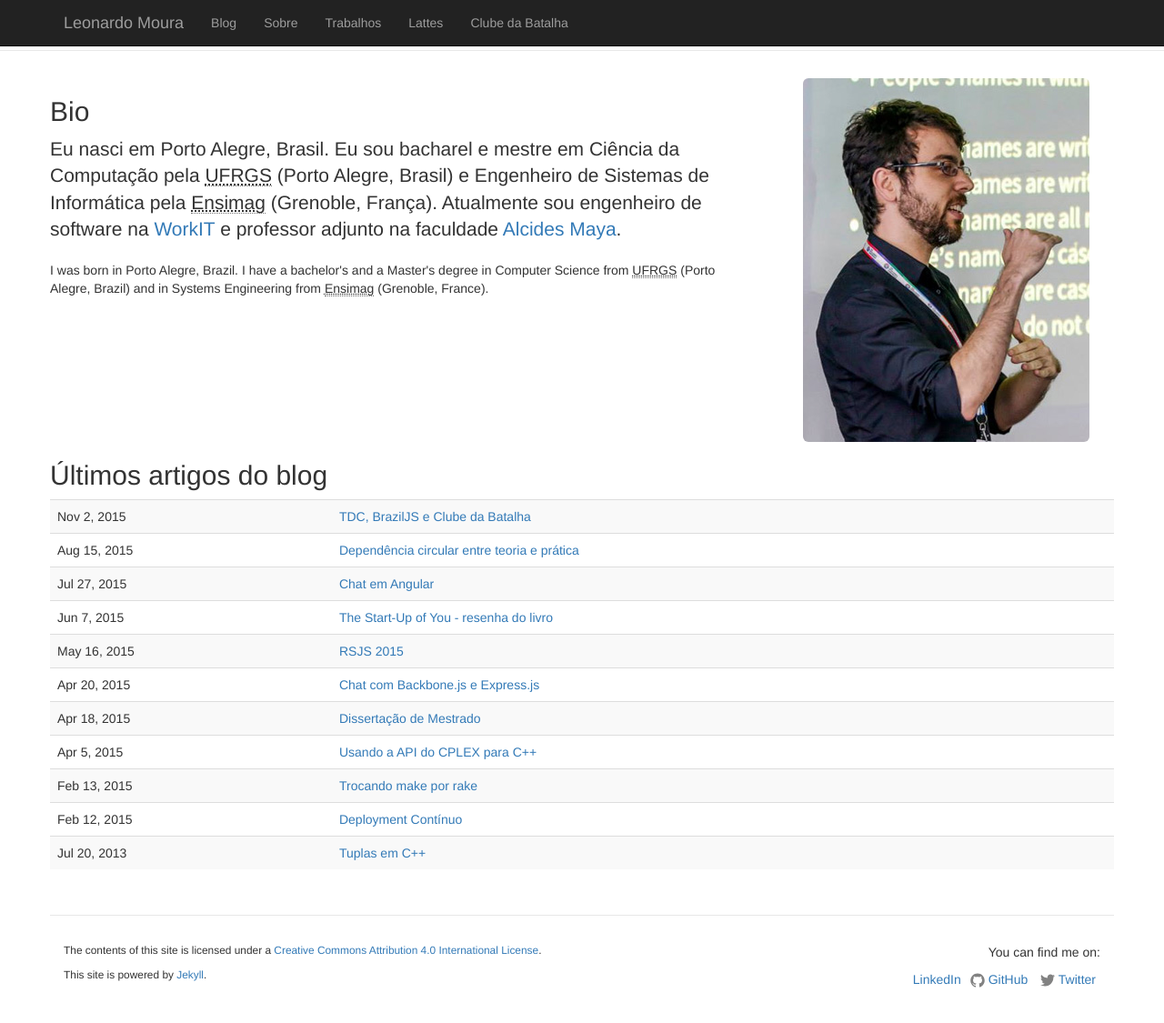
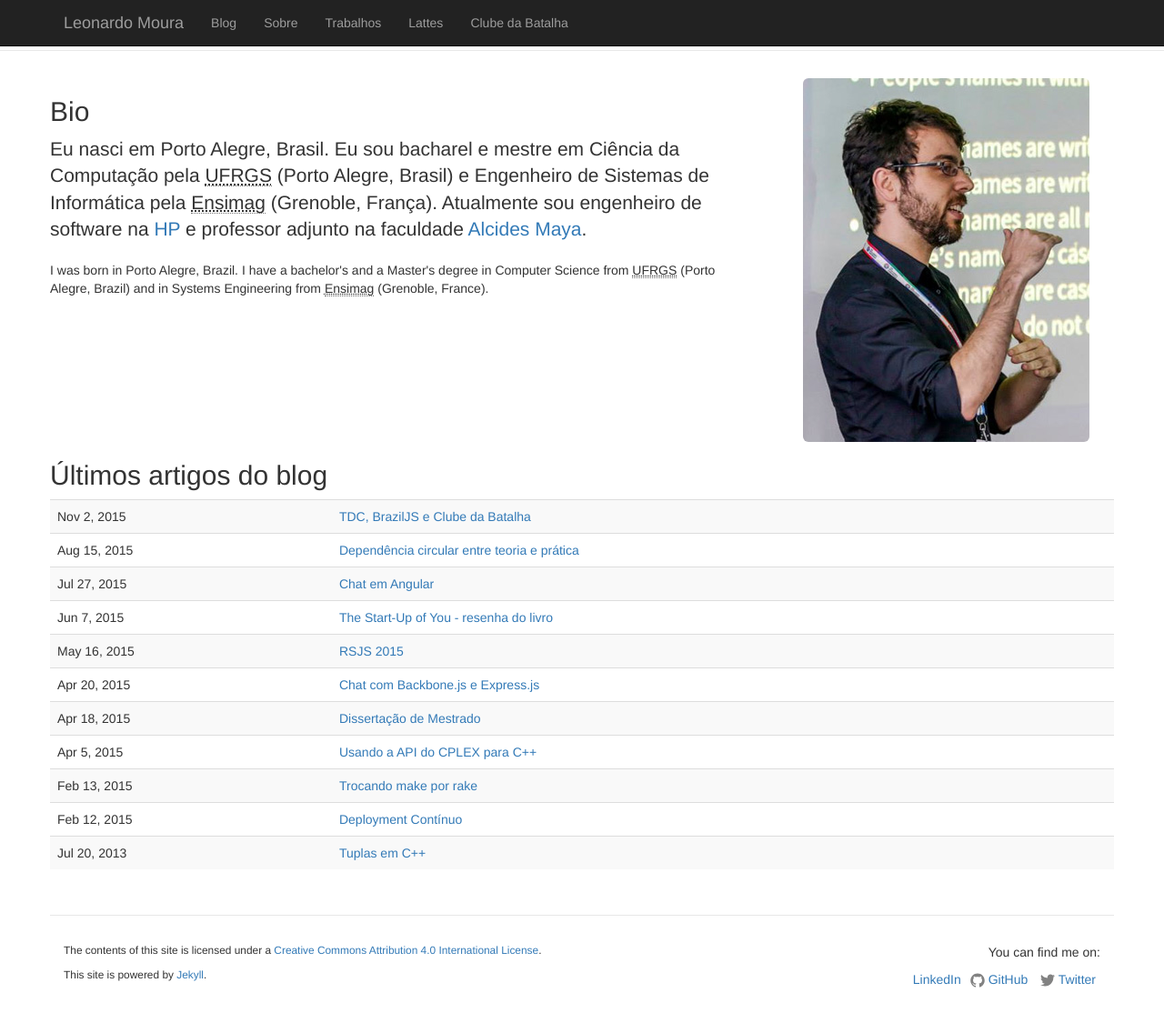
Before and after one commit to lfsmoura/lfsmoura.github.io, a Jekyll site: the page built from index.html, in a window 1280 px wide and 1127 px high. Shown: the whole window at 91% size. Built offline with Jekyll 4.4.1, drawn with Linux system fonts in a browser that asks for light colours; nearby versions of some CDN libraries; Markdown is read by kramdown in place of the engine named in the settings.

Commit message:
change to hp

```diff
--- a/index.html
+++ b/index.html
@@ -7,7 +7,7 @@ layout: default
     <h2>Bio</h2>
     <p class="lead">
       Eu nasci em Porto Alegre, Brasil. Eu sou bacharel e mestre em Ciência da Computação pela <abbr title="Universidade Federal do Rio Grande do Sul">UFRGS</abbr> (Porto Alegre, Brasil) e Engenheiro de Sistemas de Informática pela <abbr title="École nationale supérieure d'informatique et de mathématiques appliquées de Grenoble">Ensimag</abbr> (Grenoble, França).
-      Atualmente sou engenheiro de software na <a href="http://workit.works">WorkIT</a> e professor adjunto na faculdade <a href="http://alcidesmaya.com.br">Alcides Maya</a>.
+      Atualmente sou engenheiro de software na <a href="http://hp.com">HP</a> e professor adjunto na faculdade <a href="http://alcidesmaya.com.br">Alcides Maya</a>.
     </p>
 
     <p>
```
